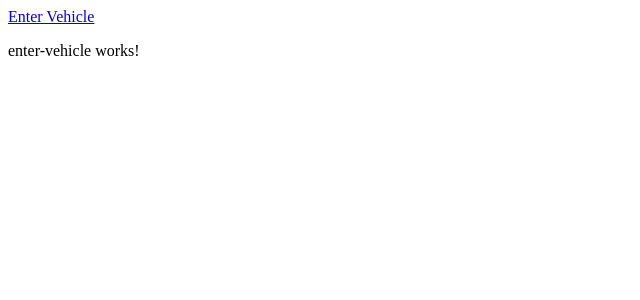
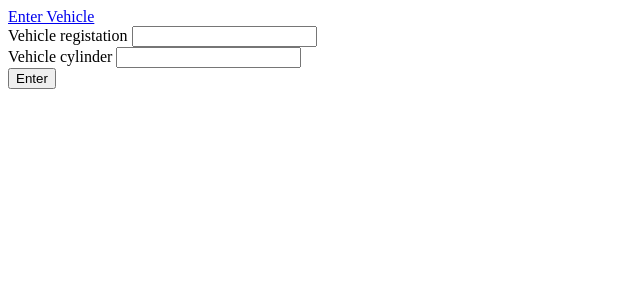
Before and after one commit to YesidHoyos/parking, an Angular app: page /enter-vehicle in a window 1280 px wide. Shown: the top 300 px of the page, without its empty margins (0-640 px from the left). Built offline with nearby package versions, Linux system fonts and the light colour scheme.

Commit message:
the enter vehicle form is created

```diff
--- a/src/app/app.module.ts
+++ b/src/app/app.module.ts
@@ -1,6 +1,7 @@
 import { BrowserModule } from '@angular/platform-browser';
 import { NgModule } from '@angular/core';
 import { HttpClientModule } from '@angular/common/http';
+import { ReactiveFormsModule } from '@angular/forms';
 
 import { AppComponent } from './app.component';
 import { EnterVehicleComponent } from './enter-vehicle/enter-vehicle.component';
@@ -14,7 +15,8 @@ import { AppRoutingModule } from './app-routing.module';
   imports: [
     BrowserModule,
     AppRoutingModule,
-    HttpClientModule
+    HttpClientModule,
+    ReactiveFormsModule
   ],
   providers: [],
   bootstrap: [AppComponent]
--- a/src/app/enter-vehicle/enter-vehicle.component.html
+++ b/src/app/enter-vehicle/enter-vehicle.component.html
@@ -1 +1,16 @@
-<p>enter-vehicle works!</p>
+<form [formGroup]="vehicleForm" (ngSubmit)="enterVehicle(vehicleForm.value)">
+    <div>
+        <label for="placa">
+            Vehicle registation
+        </label>
+        <input id="placa" type="text" formControlName="placa">
+    </div>
+
+    <div>
+        <label for="cilindraje">
+            Vehicle cylinder
+        </label>
+        <input id="cilindraje" type="text" formControlName="cilindraje">
+    </div>
+    <button type="submit">Enter</button>
+</form>
--- a/src/app/enter-vehicle/enter-vehicle.component.ts
+++ b/src/app/enter-vehicle/enter-vehicle.component.ts
@@ -1,4 +1,6 @@
 import { Component, OnInit } from '@angular/core';
+import { FormBuilder, FormGroup } from '@angular/forms';
+
 import { VehicleService } from '../vehicle.service';
 import { Vehicle } from '../vehicle';
 
@@ -9,16 +11,24 @@ import { Vehicle } from '../vehicle';
 })
 export class EnterVehicleComponent implements OnInit {
 
-  constructor(private vehicleService: VehicleService) { }
+  vehicleForm: FormGroup;
+
+  constructor(private vehicleService: VehicleService, private formBuilder: FormBuilder) {
+    this.vehicleForm = this.formBuilder.group({
+      placa: '',
+      cilindraje: ''
+    })
+  }
 
   ngOnInit() {
   }
 
-  enterVehicle() {
-    var vehicle: Vehicle = {placa: "ABC123", cilindraje: 2500};
+  enterVehicle(vehicle: Vehicle) {
+    console.log(vehicle);
     this.vehicleService.enterVehicle(vehicle).subscribe((response) => {
       console.log(response);
     })
+    this.vehicleForm.reset();
   }
 
 }
```
